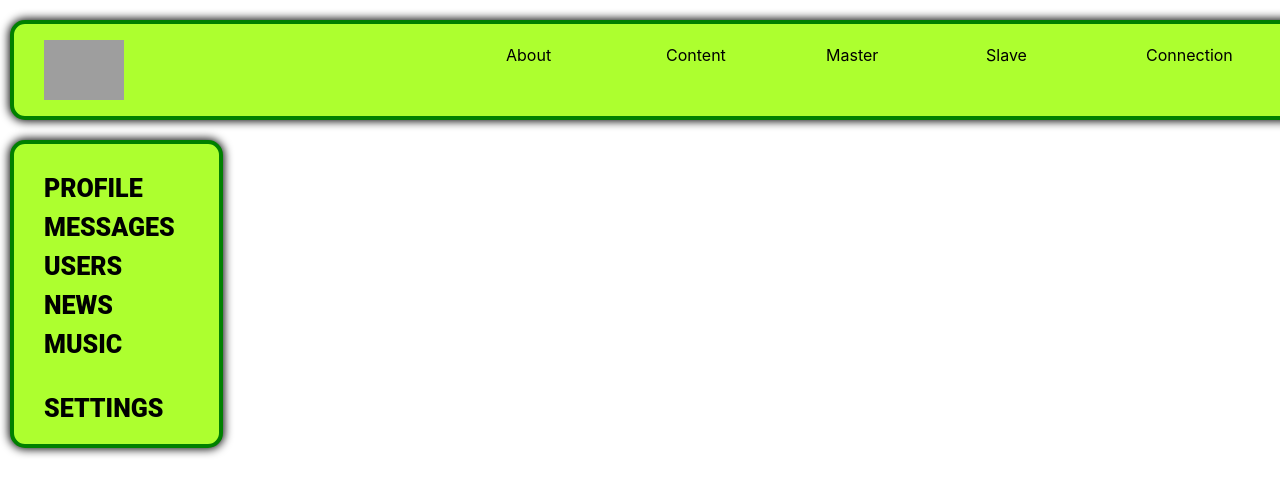
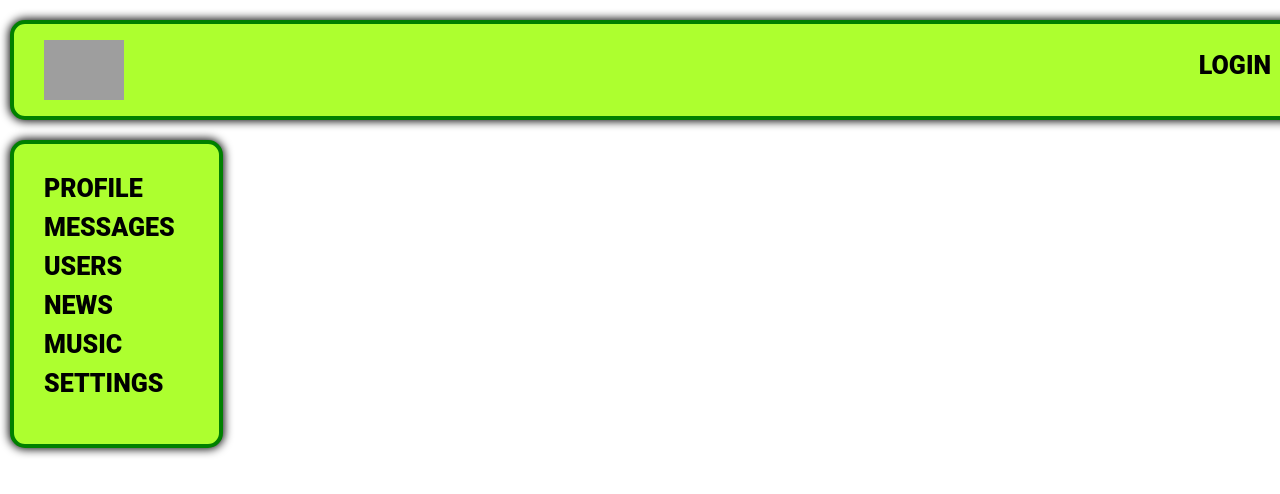
Before and after one commit to 89224747505/social_network, a React (Create React App) app: page / in a window 1280 px wide. Shown: the top 494 px of the page. Built offline with nearby package versions, Linux system fonts and the light colour scheme; grey boxes are pictures that could not be loaded.

Commit message:
Do authentification and loginization

```diff
--- a/src/App.js
+++ b/src/App.js
@@ -21,7 +21,7 @@ function App(props) {
                 <NavBar/>
                 <div className="app__content">
                     <Routes>
-                        <Route path="/profile*" element={<ProfileContainer/>}/>
+                        <Route path="/profile/*" element={<ProfileContainer/>}/>
                         <Route path="/messages*" element={<DialogsContainer/>}/>
                         <Route path="/users*" element={<UsersContainer/>}/>
                         <Route path="/news*" element={<News/>}/>
--- a/src/components/Header/Header.jsx
+++ b/src/components/Header/Header.jsx
@@ -1,16 +1,13 @@
 import React from 'react';
 import classes from './Header.module.css'
+import NavItem from "../common/NavItem/NavItem";
 
 const Header = () => {
     return (
         <header className={classes.Header}>
             <div className={classes.header__image}></div>
-            <div className={classes.menu}>
-                <div>About</div>
-                <div>Content</div>
-                <div>Master</div>
-                <div>Slave</div>
-                <div>Connection</div>
+            <div className={classes.loginBlock}>
+                <NavItem to={'/login'}>Login</NavItem>
             </div>
         </header>
     );
--- a/src/components/Header/Header.module.css
+++ b/src/components/Header/Header.module.css
@@ -17,12 +17,6 @@
     background: url("https://upload.wikimedia.org/wikipedia/commons/1/1e/RPC-JP_Logo.png") center no-repeat;
     background-size: contain;
 }
-.menu {
-    width: 800px;
-    height: 50px;
-    display: flex;
+.loginBlock {
+    margin-right: 35px;
 }
-.menu>div {
-    width:20%;
-    height: 40px;
-}
--- a/src/components/NavBar/NavBar.jsx
+++ b/src/components/NavBar/NavBar.jsx
@@ -1,29 +1,18 @@
 import React from 'react';
 import classes from "./NavBar.module.css";
 import {NavLink} from "react-router-dom";
+import NavItem from "../common/NavItem/NavItem";
 
 const NavBar = () => {
     return (
         <nav className={classes.NavBar}>
             <div className={classes.container}>
-                <div className={classes.item}>
-                    <NavLink className = { Bool => Bool.isActive ? classes.active : classes.item } to="/profile" >Profile</NavLink>
-                </div>
-                <div className={classes.item}>
-                    <NavLink className = { Bool => Bool.isActive ? classes.active : classes.item } to="/messages" >Messages</NavLink>
-                </div>
-                <div className={classes.item}>
-                    <NavLink className = { Bool => Bool.isActive ? classes.active : classes.item } to="/users" >Users</NavLink>
-                </div>
-                <div className={classes.item}>
-                    <NavLink className = { Bool => Bool.isActive ? classes.active : classes.item } to="/news" >News</NavLink>
-                </div>
-                <div className={classes.item}>
-                    <NavLink className = { Bool => Bool.isActive ? classes.active : classes.item } to="/music" >Music</NavLink>
-                </div>
-                <div className={classes.item}>
-                    <NavLink className = { Bool => Bool.isActive ? classes.active : classes.item } to="/settings" >Settings</NavLink>
-                </div>
+                <NavItem to="/profile">Profile</NavItem>
+                <NavItem to="/messages">Messages</NavItem>
+                <NavItem to="/users">Users</NavItem>
+                <NavItem to="/news">News</NavItem>
+                <NavItem to="/music">Music</NavItem>
+                <NavItem style={{marginTop:'35px'}} to="/settings">Settings</NavItem>
             </div>
         </nav>
     );
--- a/src/components/NavBar/NavBar.module.css
+++ b/src/components/NavBar/NavBar.module.css
@@ -9,28 +9,3 @@
 .container {
     padding: 30px;
 }
-.item a.active {
-    text-shadow: none;
-    color: coral;
-    border-bottom: none;
-
-}
-.item {
-    font-family: "Roboto Black";
-    font-size: 25px;
-    text-transform: uppercase;
-    margin-bottom: 10px;
-}
-.item:last-child {
-    margin-top: 35px;
-}
-
-.item>a {
-    color: black;
-    text-decoration: none;
-}
-
-.item>a:hover {
-    color: coral;
-    border-bottom: 4px solid coral;
-}
--- a/src/components/Profile/ProfileContainer.jsx
+++ b/src/components/Profile/ProfileContainer.jsx
@@ -1,27 +1,27 @@
-import React, {Component} from 'react';
+import React, {useEffect} from 'react';
 import axios from "axios";
 import Profile from "./Profile";
 import {connect} from "react-redux";
 import {setUserProfile} from '../../redux/profileReducer'
+import {useParams} from "react-router-dom";
 
+const ProfileContainer = (props) => {
 
-class ProfileContainer extends Component {
-    componentDidMount() {
-        axios.get(`https://social-network.samuraijs.com/api/1.0/profile/2`)
-            .then(response => {
-                this.props.setUserProfile(response.data);
-            }
-        )
-    }
+    const params = useParams();
 
-    render() {
-        return (
-            <div>
-                <Profile {...this.props}/>
-            </div>
-        );
-    }
-}
+    let userID = params['*'];
+    if (!userID) userID=2;
+    useEffect(()=>{
+        axios.get(`https://social-network.samuraijs.com/api/1.0/profile/`+userID)
+            .then(response => {props.setUserProfile({...response.data, currentUserProfile:userID});})
+    },[userID]);
+
+    return (
+        <div>
+            <Profile {...props}/>
+        </div>
+    );
+};
 
 let mapStateToProps = (state) => (
     {
--- /dev/null
+++ b/src/components/common/NavItem/NavItem.jsx
@@ -0,0 +1,13 @@
+import React from 'react';
+import classes from "./NavItem.module.css";
+import {NavLink} from "react-router-dom";
+
+const NavItem = (props) => {
+    return (
+        <div className={classes.item}>
+            <NavLink className = { Bool => Bool.isActive ? classes.active : classes.item } to={props.to} >{props.children}</NavLink>
+        </div>
+    );
+};
+
+export default NavItem;
--- /dev/null
+++ b/src/components/common/NavItem/NavItem.module.css
@@ -0,0 +1,22 @@
+.item a.active {
+    text-shadow: none;
+    color: coral;
+    border-bottom: none;
+
+}
+.item {
+    font-family: "Roboto Black";
+    font-size: 25px;
+    text-transform: uppercase;
+    margin-bottom: 10px;
+}
+
+.item>a {
+    color: black;
+    text-decoration: none;
+}
+
+.item>a:hover {
+    color: coral;
+    border-bottom: 4px solid coral;
+}
--- /dev/null
+++ b/src/redux/authReducer.js
@@ -0,0 +1,29 @@
+const SET_USER_DATA = "SET_USER_DATA";
+
+
+let initReducer = {
+    userId: null,
+    email: null,
+    login: null,
+    isFetching: false,
+
+};
+
+
+const authReducer = (state = initReducer, action) => {
+    switch (action.type) {
+        case SET_USER_DATA:
+            return  {
+                ...state,
+                ...action.data
+            };
+
+        default:
+            return state;
+    }
+}
+
+export const setUserData = (userData) => ({type: SET_USER_DATA, userData});
+
+
+export default authReducer;
--- a/src/redux/reduxStore.js
+++ b/src/redux/reduxStore.js
@@ -3,12 +3,14 @@ import messageReducer from "./messageReducer";
 import profileReducer from "./profileReducer";
 import dialogReducer from "./dialogReducer";
 import userReducer from "./userReducer";
+import authReducer from "./authReducer";
 
 let reducers = combineReducers({
      dialogPage:dialogReducer,
     messagePage:messageReducer,
     profilePage:profileReducer,
       usersPage:userReducer,
+           auth:authReducer,
 })
 
 let store = createStore(reducers);
```
Also changed, not shown: src/components/Header/HeaderContainer.jsx (added).
